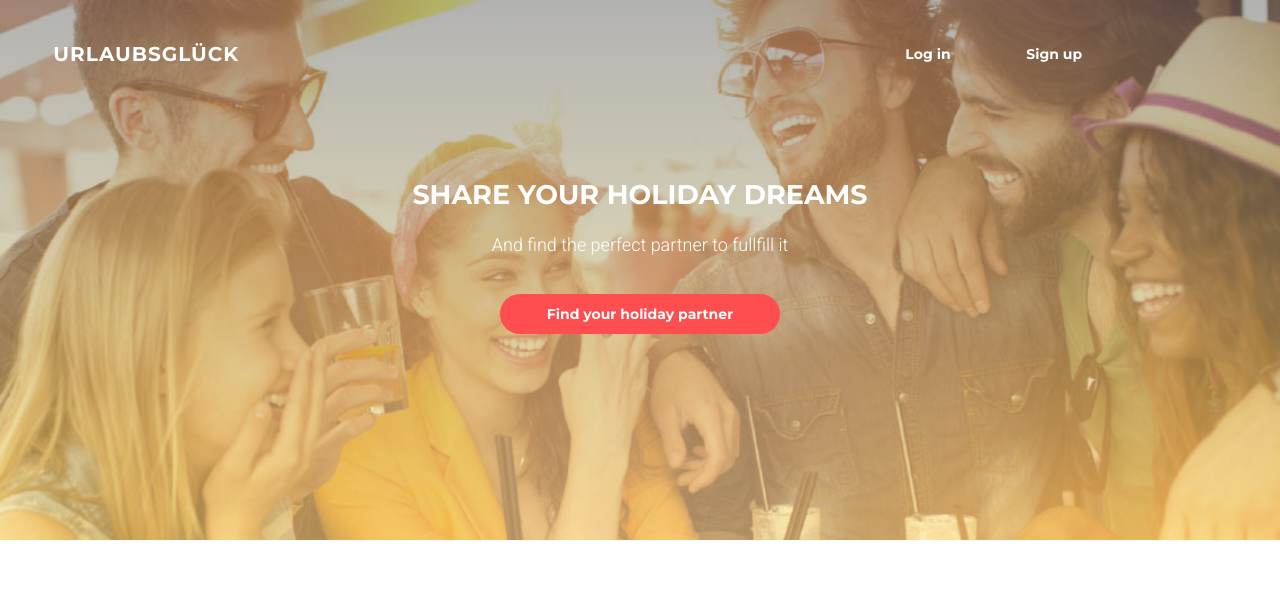
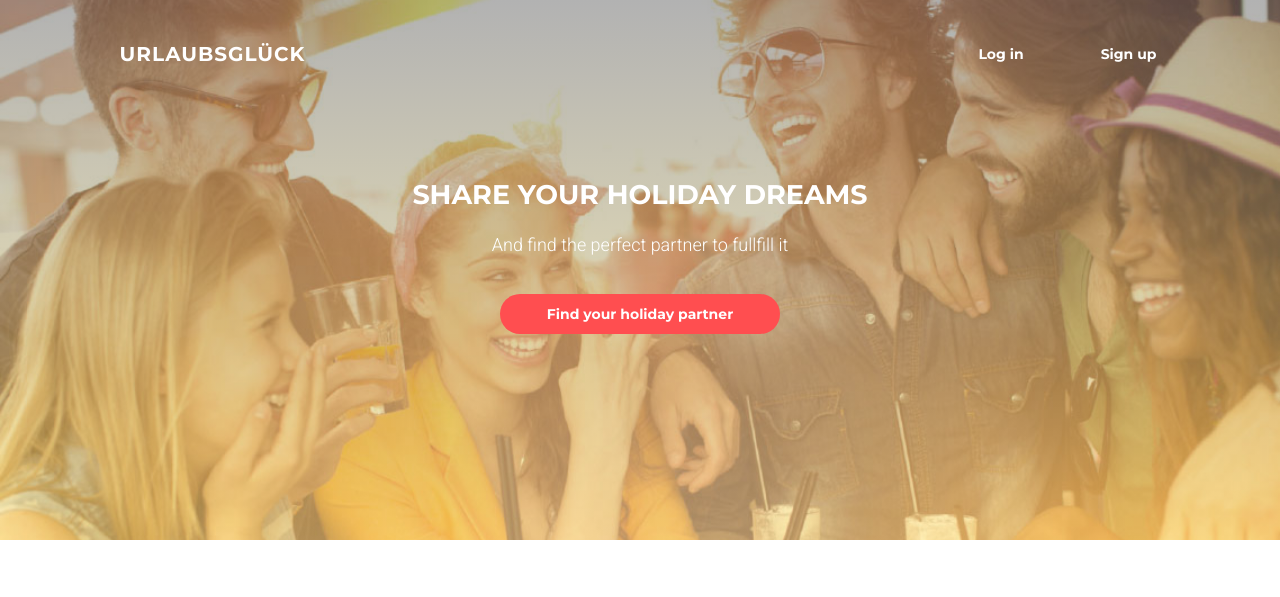
Before and after one commit to OleksandraButenko/goit-fe-course, a plain HTML site: page modul9/index.html in a window 1280 px wide. Shown: the top 597 px of the page. Drawn offline with Linux system fonts and the light colour scheme.

Commit message:
Update index.html

```diff
--- a/modul9/index.html
+++ b/modul9/index.html
@@ -13,8 +13,8 @@
 
     <body>
       <div class="slider">
-        <header class="main-header container">
-          <nav class="site-navigation">
+        <header class="main-header">
+          <nav class="site-navigation container">
             <div class="row d-flex">
               <div class="col-12 col-md-6 col-lg-3">
                 <h2 class="logo">URLAUBSGLÜCK</h2>
```
